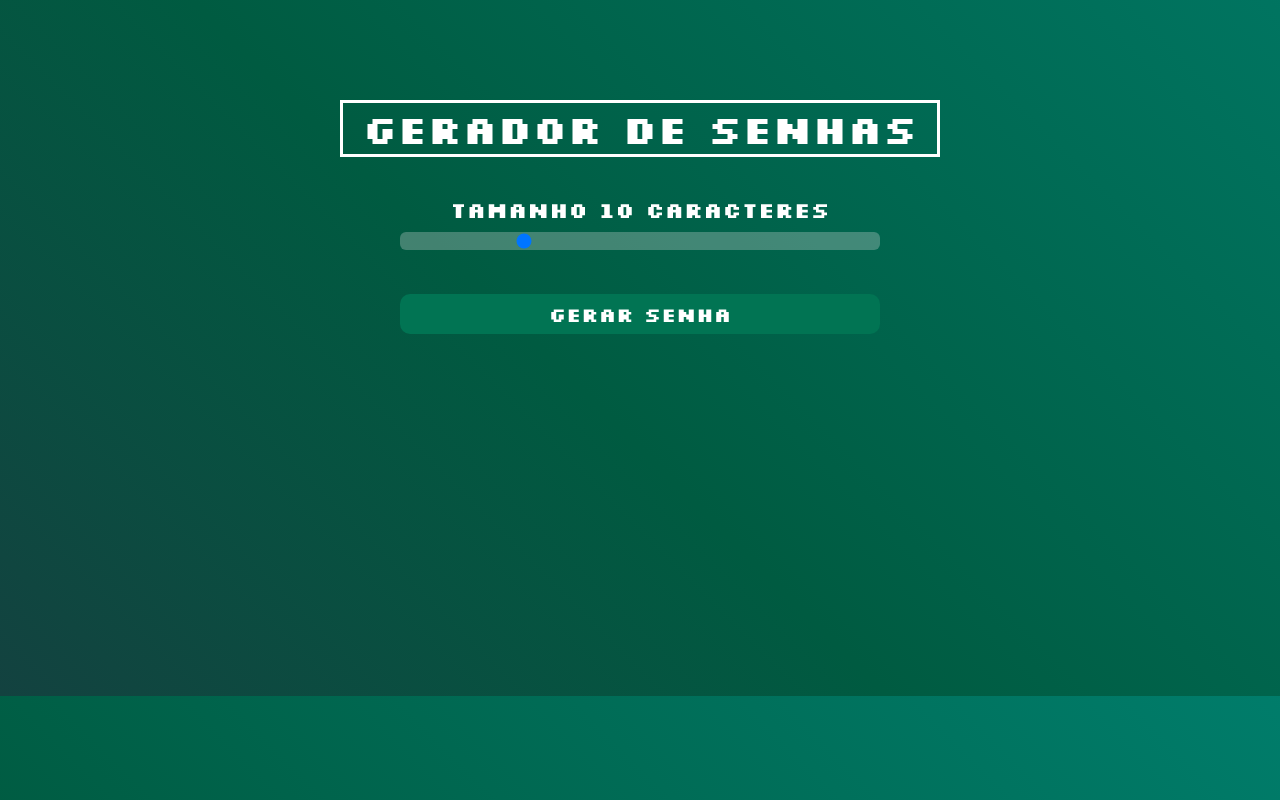
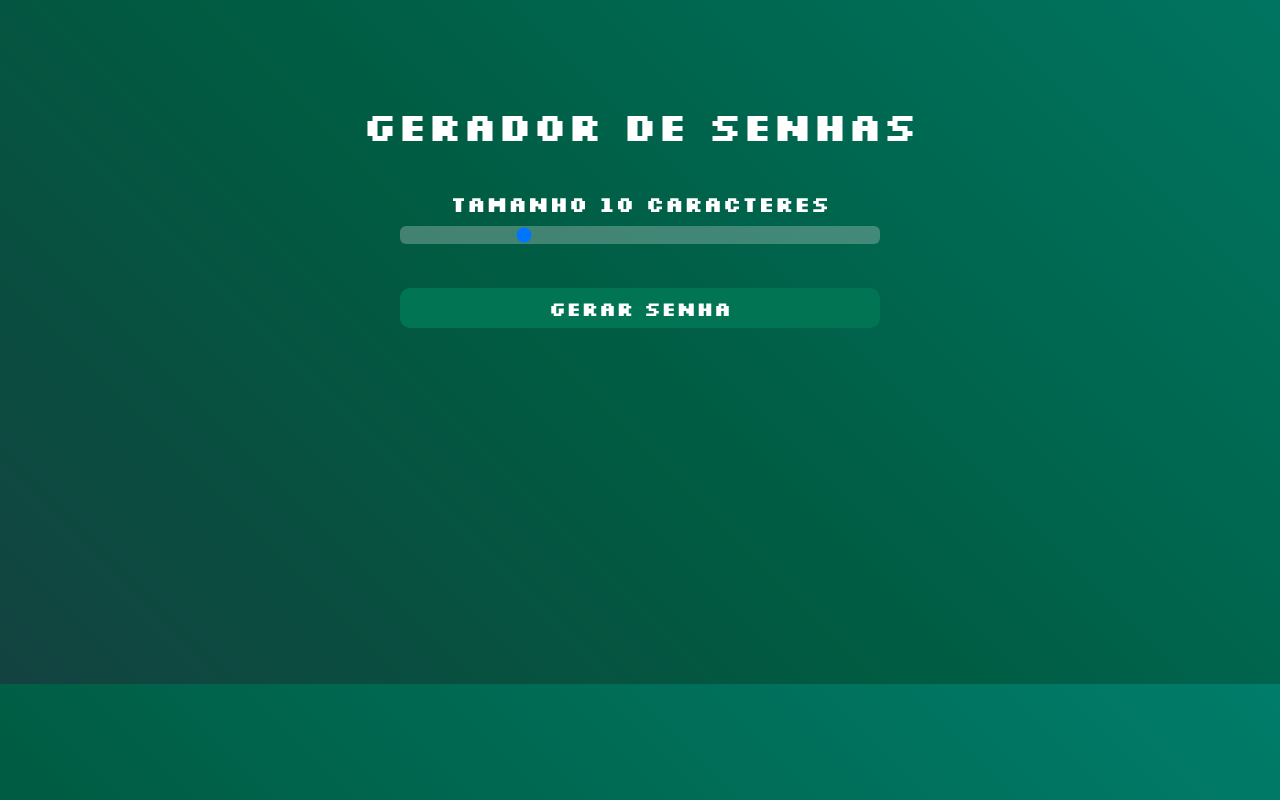
Before and after one commit to Fr3zzy3433/GeradorDeSenhas, a plain HTML site: page index.html in a window 1280 px wide. Drawn offline with Linux system fonts and the light colour scheme.

Commit message:
Atualização para remover borda

```diff
--- a/CSS/style.css
+++ b/CSS/style.css
@@ -45,7 +45,6 @@ body{
 
 
 .logo{
-    border: 3px solid #FFFF;
     font-size: 40px;
     max-width: 600px;
     margin-bottom: 24px;
```
